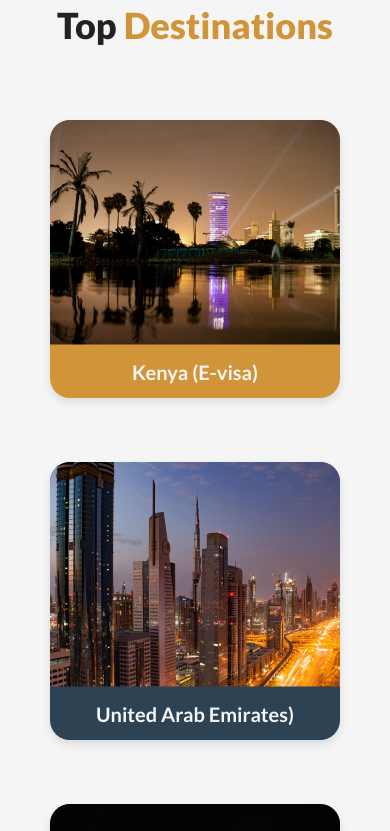
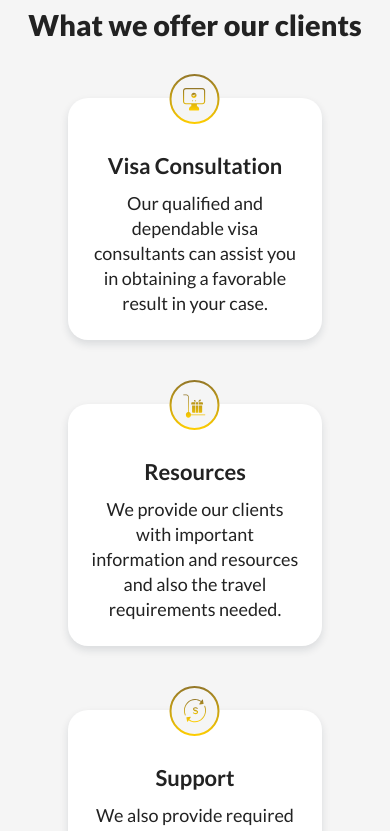
Before and after one commit to ImehUsoro/maxfiles-frontend-test, a React (Create React App) app: page / in a window 390 px wide. Shown: the top 831 px of the page. Built offline with nearby package versions, Linux system fonts and the light colour scheme; a web font is replaced by a local one.

Commit message:
section three responsiveness done

```diff
--- a/src/components/faq/FaqStyles.js
+++ b/src/components/faq/FaqStyles.js
@@ -27,9 +27,19 @@ export const FaqStyles = styled.section`
     padding: 1.875rem 1.875rem 4.5rem 1.875rem;
   }
 
+  @media (max-width: 900px) {
+    margin-top: 0;
+  }
+
   @media (max-width: 860px) {
     .faqs-container {
       width: 90%;
     }
   }
+
+  @media (max-width: 540px) {
+    .faqs-container {
+      padding: 0;
+    }
+  }
 `;
--- a/src/components/question/QuestionStyles.js
+++ b/src/components/question/QuestionStyles.js
@@ -4,7 +4,6 @@ export const QuestionStyle = styled.section`
   display: flex;
   justify-content: space-between;
   padding: 1.25rem 10.8% 0.625rem 1.3125rem;
-  /* padding: 1.25rem 6.5rem 0.625rem 1.3125rem; */
   border-bottom: 1px solid #bdbdbd66;
   cursor: pointer;
 
@@ -36,4 +35,10 @@ export const QuestionStyle = styled.section`
   @media (max-width: 860px) {
     gap: 2rem;
   }
+
+  @media (max-width: 620px) {
+    .text {
+      line-height: 2rem;
+    }
+  }
 `;
--- a/src/components/section-four/SectionFourStyles.js
+++ b/src/components/section-four/SectionFourStyles.js
@@ -29,4 +29,6 @@ export const SectionFourStyles = styled.section`
       margin-bottom: 3.375rem;
     }
   }
+
+
 `;
--- a/src/components/section-six/SectionSixStyles.js
+++ b/src/components/section-six/SectionSixStyles.js
@@ -1,6 +1,7 @@
 import styled from "styled-components";
 
 export const SectionSixStyles = styled.section`
+  margin-bottom: 11.875rem;
   .image-and-text {
     display: flex;
     align-items: center;
--- a/src/components/section-three/SectionThreeStyles.js
+++ b/src/components/section-three/SectionThreeStyles.js
@@ -11,9 +11,21 @@ export const SectionThreeStyles = styled.section`
   }
 
   .cards-container {
-    display: flex;
+    display: grid;
+    grid-template-columns: repeat(auto-fit, minmax(260px, 1fr));
+    place-items: center;
     gap: 2.5rem;
+    row-gap: 4rem;
     justify-content: center;
     width: 100%;
   }
+
+  @media (max-width: 450px) {
+    margin-bottom: 6rem;
+
+    h2 {
+      font-size: 1.8rem;
+      margin-bottom: 3rem;
+    }
+  }
 `;
--- a/src/pages/Home/Home.jsx
+++ b/src/pages/Home/Home.jsx
@@ -19,13 +19,13 @@ const Home = () => {
       {/* <SectionOne /> */}
       {/* <Statistics /> */}
       {/* <SectionTwo /> */}
-      {/* <SectionThree /> */}
+      <SectionThree />
       <SectionFour />
-      {/* <SectionFive /> */}
-      {/* <SectionSix /> */}
-      {/* <Faq /> */}
-      {/* <Assessment /> */}
-      {/* <Footer /> */}
+      <SectionFive />
+      <SectionSix />
+      <Faq />
+      <Assessment />
+      <Footer />
     </HomeStyles>
   );
 };
```
